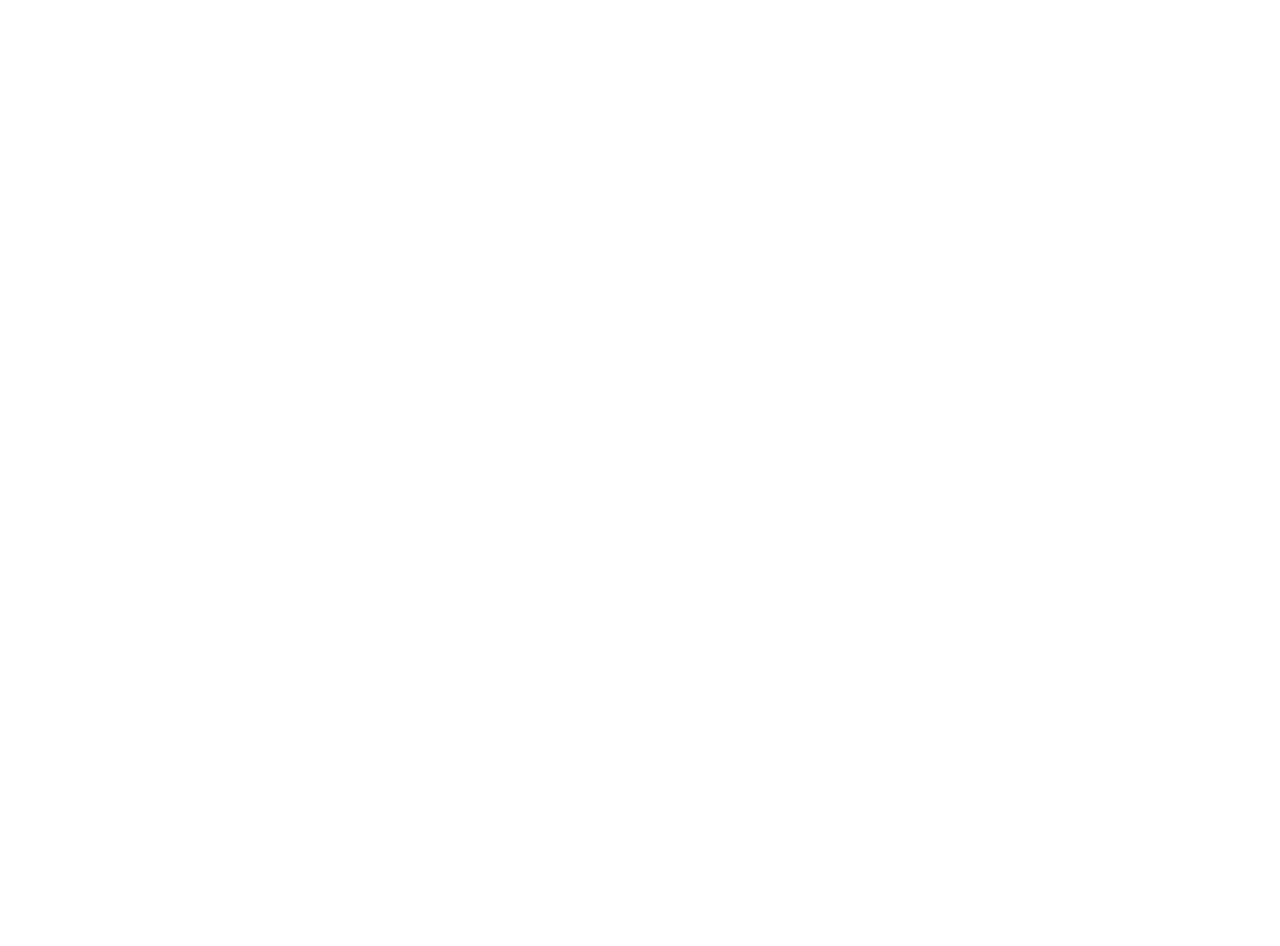
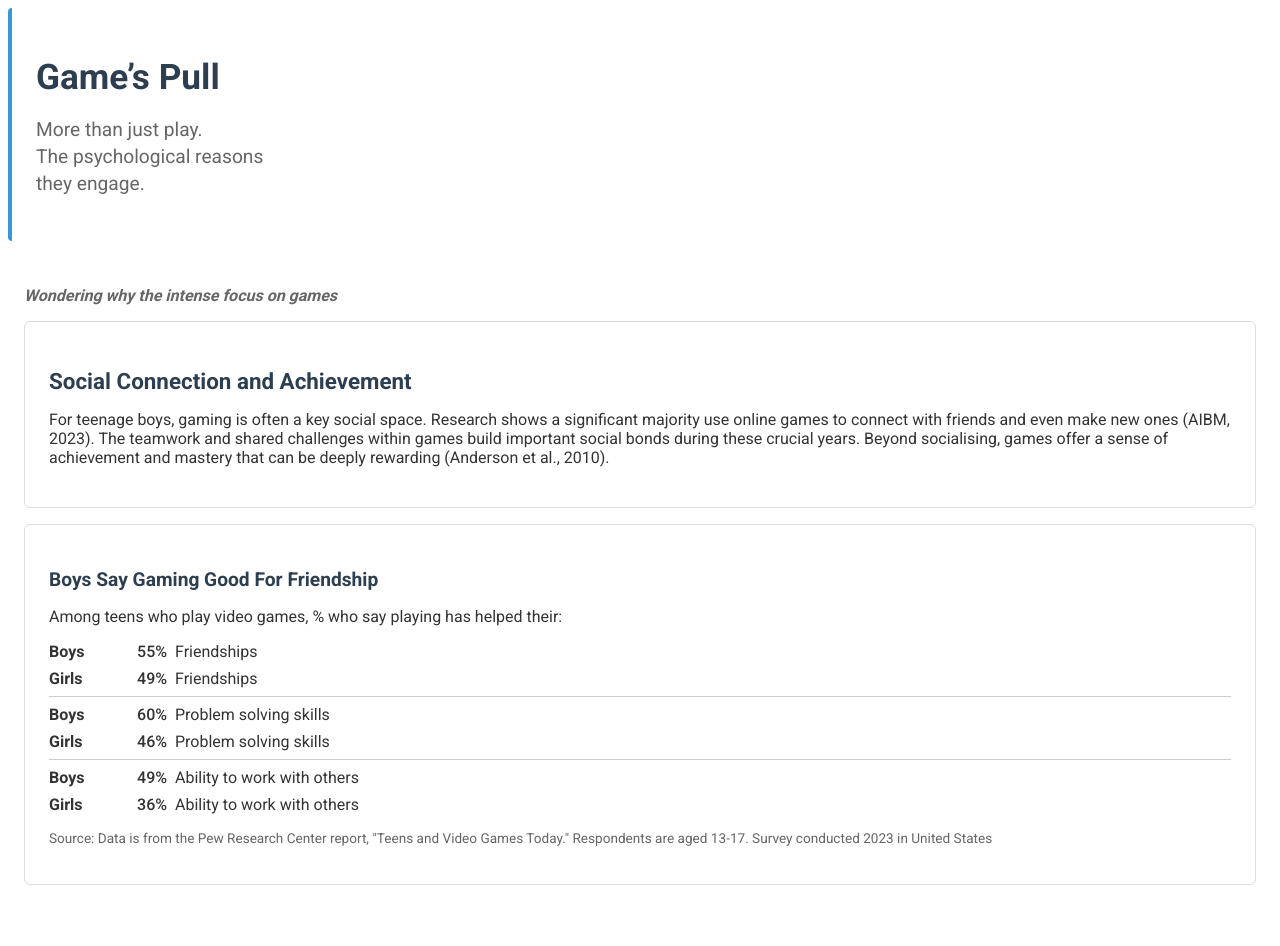
Before and after one commit to samaksh9333/ThinkPlayAct, a Vue app: page /gaming-pull in a window 1280 px wide. Before the commit this address had no page. Shown: the top 946 px of the page. Before the commit the page ends 800 px from the top, so only its background shows below. Built offline with nearby package versions, Linux system fonts and the light colour scheme.

Commit message:
minor changes to ui

```diff
--- /dev/null
+++ b/src/components/GamingPull.vue
@@ -0,0 +1,228 @@
+<template>
+  <div class="gaming-pull-page">
+    <!-- Page Header (White Box with Blue Border on the Left) -->
+    <div class="page-header">
+      <h1 class="page-title">Game’s Pull</h1>
+      <p class="page-subtitle">
+        More than just play. <br />
+        The psychological reasons <br />
+        they engage.
+      </p>
+    </div>
+
+    <!-- Section 1: Social Connection and Achievement -->
+    <section class="content-section">
+      <h2 class="section-tagline">Wondering why the intense focus on games</h2>
+      <div class="text-block white-bg">
+        <h3 class="section-heading">Social Connection and Achievement</h3>
+        <p>
+          For teenage boys, gaming is often a key social space. Research shows a
+          significant majority use online games to connect with friends and even
+          make new ones (AIBM, 2023). The teamwork and shared challenges within
+          games build important social bonds during these crucial years. Beyond
+          socialising, games offer a sense of achievement and mastery that can
+          be deeply rewarding (Anderson et al., 2010).
+        </p>
+      </div>
+
+      <!-- Subsection: Boys Say Gaming Good for Friendship + small chart-like area -->
+      <div class="text-block white-bg">
+        <h3 class="section-heading smaller">
+          Boys Say Gaming Good For Friendship
+        </h3>
+        <p>
+          Among teens who play video games, % who say playing has helped their:
+        </p>
+        <div class="chart-like-container">
+          <div class="comparison-row">
+            <div class="label">Boys</div>
+            <div class="percent">55%</div>
+            <span>Friendships</span>
+          </div>
+          <div class="comparison-row">
+            <div class="label">Girls</div>
+            <div class="percent">49%</div>
+            <span>Friendships</span>
+          </div>
+          <hr />
+          <div class="comparison-row">
+            <div class="label">Boys</div>
+            <div class="percent">60%</div>
+            <span>Problem solving skills</span>
+          </div>
+          <div class="comparison-row">
+            <div class="label">Girls</div>
+            <div class="percent">46%</div>
+            <span>Problem solving skills</span>
+          </div>
+          <hr />
+          <div class="comparison-row">
+            <div class="label">Boys</div>
+            <div class="percent">49%</div>
+            <span>Ability to work with others</span>
+          </div>
+          <div class="comparison-row">
+            <div class="label">Girls</div>
+            <div class="percent">36%</div>
+            <span>Ability to work with others</span>
+          </div>
+        </div>
+        <p class="source-note">
+          Source: Data is from the Pew Research Center report, "Teens and Video
+          Games Today." Respondents are aged 13-17. Survey conducted 2023 in
+          United States
+        </p>
+      </div>
+    </section>
+
+    <!-- Section 2: Online Dynamics -->
+    <section class="content-section">
+      <h2 class="section-tagline">Wondering why the intense focus on games</h2>
+      <div class="text-block white-bg">
+        <h3 class="section-heading">Online Dynamics</h3>
+        <p>
+          The design of many popular games actively encourages engagement
+          through community and a sense of belonging, powerful draws for
+          teenagers. However, parents should also be aware that these online
+          environments can unfortunately expose boys to negative interactions
+          like harassment (ADL, 2023).
+        </p>
+        <p class="source-note">
+          Source: Anti-Defamation League. (2023). Disruption and harms online
+          gaming framework. Retrieved from
+          <a
+            href="https://www.adl.org/resources/report/disruption-and-harms-online-gaming-framework"
+            target="_blank"
+            >https://www.adl.org/resources/report/disruption-and-harms-online-gaming-framework
+          </a>
+        </p>
+      </div>
+    </section>
+  </div>
+</template>
+
+<script>
+export default {
+  name: "GamingPull",
+};
+</script>
+
+<style scoped>
+@import url("https://fonts.googleapis.com/css2?family=Roboto:wght@400;500;700&display=swap");
+
+.gaming-pull-page {
+  width: 100%;
+  margin: 0 auto;
+  display: flex;
+  flex-direction: column;
+  font-family: "Roboto", sans-serif;
+  color: #333;
+}
+
+/* Page Header: White box with a blue left border */
+.page-header {
+  background-color: #fff; /* White background */
+  border-left: 4px solid #3498db; /* Blue left border */
+  padding: 1.5rem;
+  border-radius: 4px;
+  text-align: left; /* or center if you prefer */
+  margin-bottom: 2rem;
+}
+.page-title {
+  font-size: 2.2rem;
+  margin-bottom: 0.5rem;
+  color: #2c3e50;
+}
+.page-subtitle {
+  font-size: 1.2rem;
+  line-height: 1.4;
+  white-space: pre-line;
+  color: #666;
+}
+
+/* Content Sections */
+.content-section {
+  margin-bottom: 2rem;
+}
+.section-tagline {
+  font-size: 1rem;
+  color: #666;
+  margin-bottom: 1rem;
+  padding-left: 1rem;
+  font-style: italic;
+}
+
+/* White block for text content */
+.text-block.white-bg {
+  background-color: #fff;
+  border: 1px solid #ddd;
+  border-radius: 6px;
+  padding: 1.5rem;
+  margin: 1rem;
+}
+.section-heading {
+  font-size: 1.4rem;
+  font-weight: 700;
+  color: #2c3e50;
+  margin-bottom: 0.5rem;
+}
+.section-heading.smaller {
+  font-size: 1.2rem;
+}
+
+/* Comparison Chart-like Container */
+.chart-like-container {
+  margin-top: 1rem;
+}
+.comparison-row {
+  display: flex;
+  align-items: center;
+  gap: 0.5rem;
+  margin-bottom: 0.5rem;
+}
+.comparison-row .label {
+  font-weight: 700;
+  width: 60px;
+}
+.comparison-row .percent {
+  width: 50px;
+  text-align: right;
+  font-weight: 500;
+}
+hr {
+  border: 0;
+  border-bottom: 1px solid #ccc;
+  margin: 0.5rem 0;
+}
+.source-note {
+  font-size: 0.85rem;
+  color: #666;
+  margin-top: 1rem;
+}
+a {
+  color: #3498db;
+}
+
+/* Responsive */
+@media (max-width: 768px) {
+  .page-header {
+    padding: 1rem;
+  }
+  .page-title {
+    font-size: 1.8rem;
+  }
+  .page-subtitle {
+    font-size: 1rem;
+  }
+  .text-block.white-bg {
+    margin: 0.5rem;
+    padding: 1rem;
+  }
+  .comparison-row .label {
+    width: 50px;
+  }
+  .comparison-row .percent {
+    width: 40px;
+  }
+}
+</style>
--- a/src/components/Homepage.vue
+++ b/src/components/Homepage.vue
@@ -19,7 +19,9 @@
         </div>
         <nav class="nav-menu">
           <ul>
-            <li><router-link to="/" class="nav-link">Home</router-link></li>
+            <li>
+              <router-link to="/" class="nav-link">Home</router-link>
+            </li>
             <!-- Additional nav items can be added here if needed -->
           </ul>
         </nav>
@@ -86,8 +88,11 @@
               interactions and friendships.
             </p>
           </div>
-          <!-- Gaming's Pull Card (static) -->
-          <div class="card text-layer">
+          <!-- Gaming's Pull Card (clickable) -->
+          <div
+            class="card text-layer clickable-card"
+            @click="openModal('gamingpull')"
+          >
             <h3 class="card-title">Gaming’s Pull</h3>
             <p class="card-text">
               Dive into the immersive nature of modern games and how they keep
@@ -135,12 +140,13 @@
       </div>
     </footer>
 
-    <!-- Modal Overlay for NoticingShifts -->
+    <!-- Modal Overlay for NoticingShifts and GamingPull -->
     <div v-if="activeModal" class="modal-overlay" @click.self="closeModal">
       <div class="modal-content">
         <button class="modal-close" @click="closeModal">&times;</button>
-        <!-- Render the NoticingShifts component when modal is active -->
-        <NoticingShifts />
+        <!-- Render the NoticingShifts or GamingPull component based on activeModal -->
+        <NoticingShifts v-if="activeModal === 'noticing'" />
+        <GamingPull v-else-if="activeModal === 'gamingpull'" />
       </div>
     </div>
   </div>
@@ -149,11 +155,13 @@
 <script>
 import { defineComponent } from "vue";
 import NoticingShifts from "@/components/NoticingShifts.vue";
+import GamingPull from "@/components/GamingPull.vue"; // Import GamingPull component
 
 export default defineComponent({
   name: "HomePage",
   components: {
     NoticingShifts,
+    GamingPull,
   },
   data() {
     return {
@@ -165,12 +173,13 @@ export default defineComponent({
       ],
       currentImage: 0,
       intervalId: null,
-      activeModal: null, // Set to "noticing" when the Noticing Shifts modal is open
+      activeModal: null, // "noticing" or "gamingpull"
     };
   },
   methods: {
     openModal(modalName) {
-      if (modalName === "noticing") {
+      // Allow triggering for "noticing" and "gamingpull" modals
+      if (modalName === "noticing" || modalName === "gamingpull") {
         this.activeModal = modalName;
       }
     },
@@ -349,11 +358,11 @@ export default defineComponent({
 }
 .section-title-box {
   display: inline-block;
-  background: rgba(0, 0, 0, 0.6); /* Black translucent background */
+  background: rgba(0, 0, 0, 0.6);
   border-radius: 8px;
   padding: 5px 15px;
   margin-bottom: 2rem;
-  color: #fff; /* White text */
+  color: #fff;
 }
 .cards {
   display: flex;
--- a/src/router/index.js
+++ b/src/router/index.js
@@ -3,6 +3,7 @@ import HomePage from "../components/Homepage.vue";
 import WordTypesBar from "../components/WordTypesBar.vue";
 import NoticingShifts from "../components/NoticingShifts.vue"; // Adjust the path if needed
 import DecodingDigitalLife from "@/components/DecodingDigitalLife.vue";
+import GamingPull from "../components/GamingPull.vue";
 
 const routes = [
   {
@@ -25,6 +26,11 @@ const routes = [
     name: "DecodingDigitalLife",
     component: DecodingDigitalLife,
   },
+  {
+    path: "/gaming-pull",
+    name: "GamingPull",
+    component: GamingPull,
+  },
 ];
 
 const router = createRouter({
```
Also changed, not shown: src/components/NoticingShifts.vue (+80 -14 lines), src/components/WordTypesBar.vue (+52 -18 lines), src/assets/5.png (added), src/assets/6.png (added).
